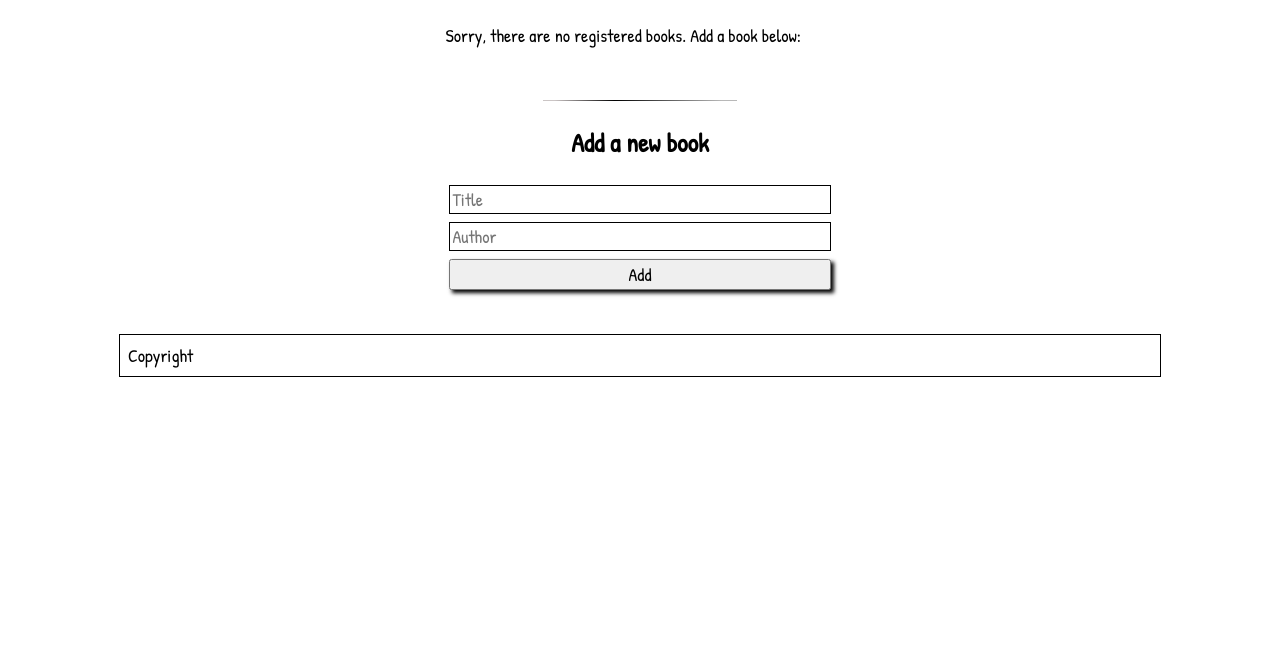
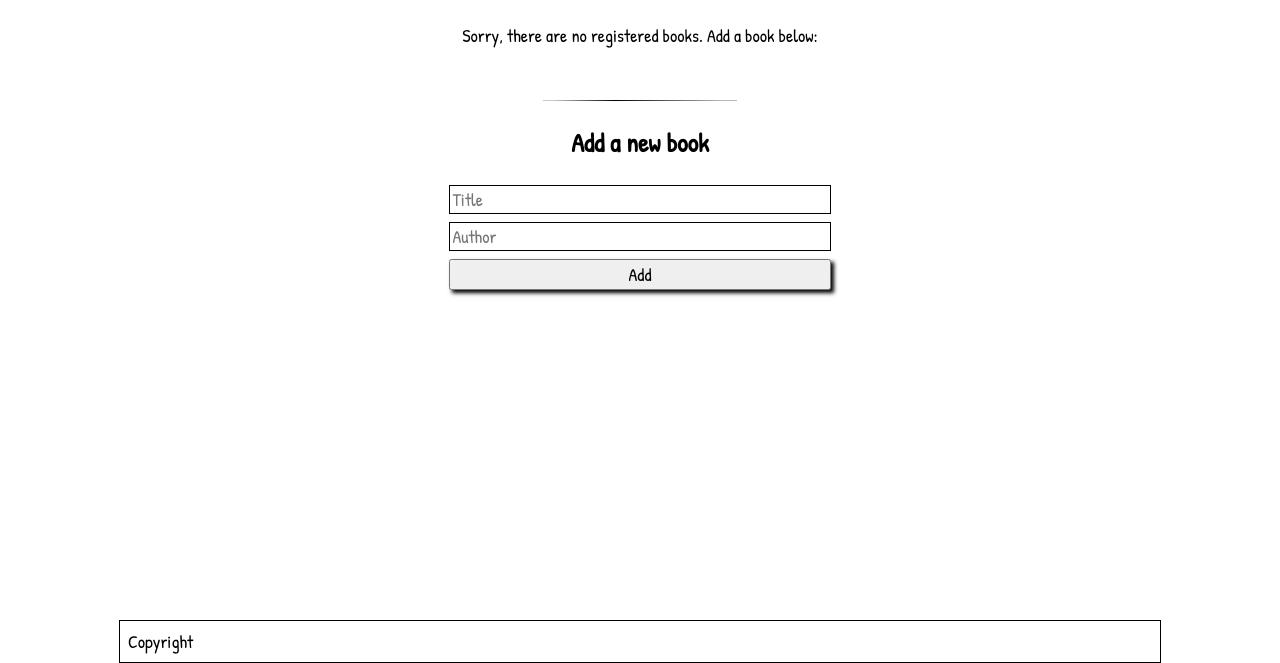
Before and after one commit to lucas-crodrigues/awesome-books-modules, a website with bundled scripts: page index.html in a window 1280 px wide. Shown: the part 137-800 px from the top of the page. Built offline with nearby package versions, Linux system fonts and the light colour scheme.

Commit message:
Update some of the styling

```diff
--- a/index.css
+++ b/index.css
@@ -4,8 +4,10 @@ main {
   width: 95%;
   margin: 0.5rem auto;
   display: flex;
-  flex-flow: column wrap;
+  flex-flow: column nowrap;
   align-content: center;
+  align-items: center;
+  height: 100%;
 }
 
 header {
@@ -17,10 +19,11 @@ body {
   display: flex;
   flex-direction: column;
   width: 80%;
+  height: 100vh;
   margin: 0 auto;
   align-items: center;
   align-content: center;
-  justify-content: center;
+  justify-content: space-between;
   font-family: 'Patrick Hand', cursive;
 }
 
```
